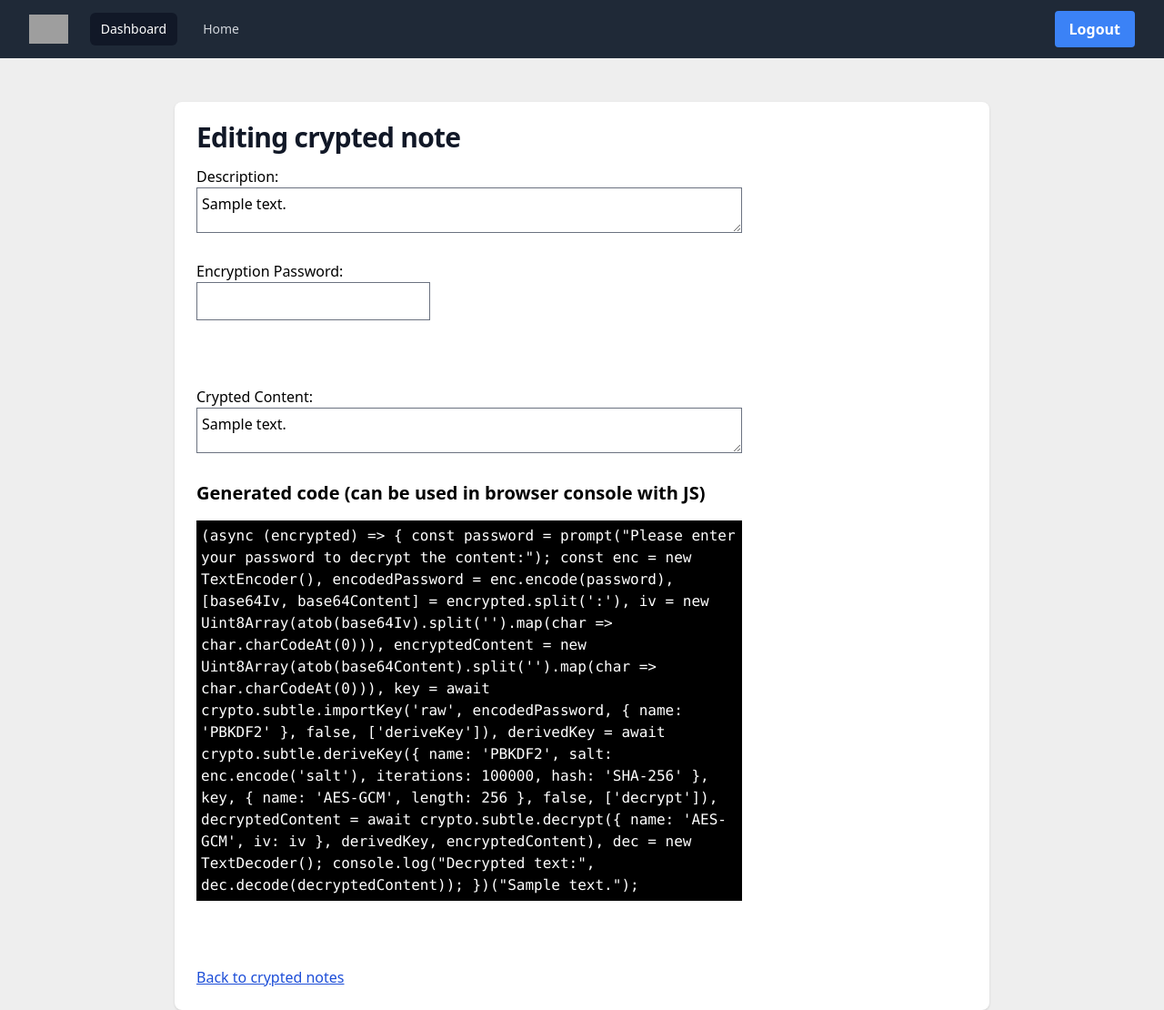
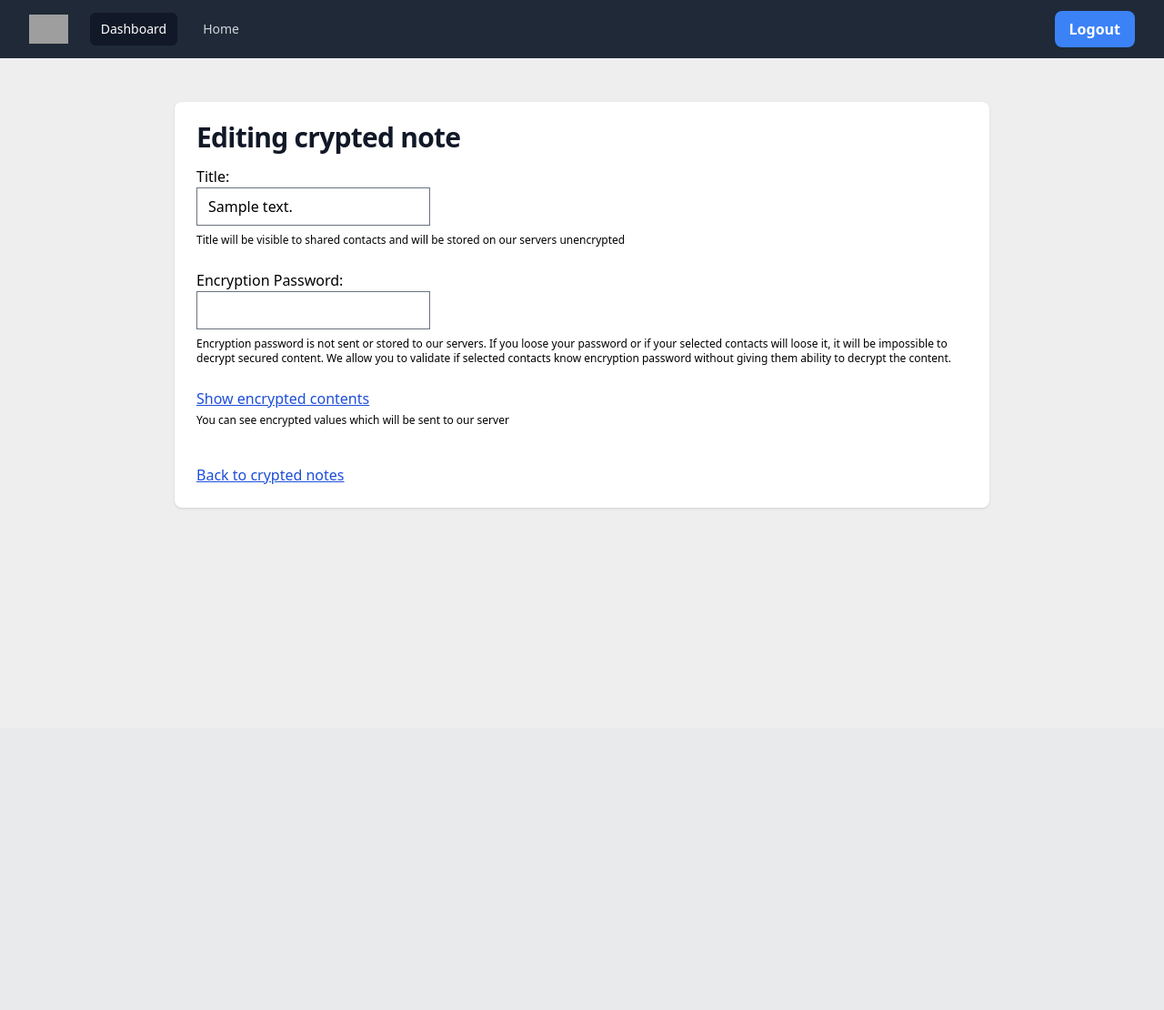
Before and after one commit to declegacy/declegacy, a Rails app: page /crypted_notes/1/edit in a window 1280 px wide. Shown: the whole page at 91% size. After the commit the page ends 559 px from the top, so only its background shows below. Run offline with Rails 7, Linux system fonts and the light colour scheme; a user stored in the database is signed in; tables that the repository leaves empty hold one stand-in row (values such as "Sample post"); style sheets or scripts are compiled from the project's sources; some libraries are stand-ins or nearby versions; grey boxes are pictures that could not be loaded.

Commit message:
improve UI

```diff
--- a/app/assets/stylesheets/application.tailwind.css
+++ b/app/assets/stylesheets/application.tailwind.css
@@ -28,13 +28,19 @@
     }
   }
 
-  button, input[type="submit"], .btn-primary, .btn-sm {
-    @apply bg-blue-500 hover:bg-blue-700 !text-white font-bold py-2 px-4 rounded cursor-pointer !no-underline;
+  button, input[type="submit"], .btn-primary, .btn, .btn-sm, .btn-xs {
+    @apply bg-blue-500 hover:bg-blue-700 !text-white font-bold py-2 px-4  rounded-lg cursor-pointer !no-underline;
   }
 
-  .component-list button {
-    @apply py-1 px-2 text-xs
+  .alert button{
+    @apply text-white bg-red-800 hover:bg-red-900 focus:ring-4 focus:outline-none focus:ring-red-300 font-medium text-xs px-3 py-1.5 me-2 text-center inline-flex items-center
   }
+
+  .component-list button, .btn-xs, .btn-sm {
+    @apply py-1 px-2 text-xs;
+  }
+
+
 }
 
 body {
--- a/app/javascript/controllers/crypted_note_controller.js
+++ b/app/javascript/controllers/crypted_note_controller.js
@@ -2,7 +2,11 @@ import { Controller } from "@hotwired/stimulus"
 import { getShortSHA256Hash } from "shared_methods"
 
 export default class extends Controller {
-  static targets = [ 'rawContent', 'encryptionPassword', 'cryptedContent', "codeTemplate", "generatedDecryptionCode", "generatedContentContainer", "errorContent", "rawContentContainer", "submitContainer", "shortPasswordHash"]
+  static targets = [
+    'rawContent', 'encryptionPassword', 'cryptedContent', "codeTemplate", "generatedDecryptionCode",
+    "generatedContentContainer", "generatedContentFieldsContainer", "generatedContentLinkContainer",
+    "errorContent", "rawContentContainer",
+    "submitContainer", "shortPasswordHash"]
 
   connect() {
     if(this.cryptedContentTarget.value) {
@@ -23,6 +27,13 @@ export default class extends Controller {
 
 
     this.encryptionKey = null;
+  }
+
+  async showGeneratedContentFields(event) {
+    event.preventDefault();
+
+    this.generatedContentLinkContainerTarget.style.display = "none"
+    this.generatedContentFieldsContainerTarget.style.display = "block"
   }
 
   async tryToDecrypt(event) {
--- a/app/views/crypted_notes/_form.html.erb
+++ b/app/views/crypted_notes/_form.html.erb
@@ -13,27 +13,42 @@
   <% end %>
 
   <%# unless crypted_note.persisted? %>
-    <%= form.label :query, "Description:" %><br/>
-    <%= form.text_area :description %><br/><br/>
+    <%= form.label :query, "Title:" %><br/>
+    <%= form.text_field :description %>
+    <div class="text-xs mt-2">Title will be visible to shared contacts and will be stored on our servers unencrypted</div>
+    <br/>
 
   <div data-crypted-note-target="rawContentContainer">
-    <%= form.label :crypted_note_raw_content, "Raw Content (no encryption):" %><br/>
+    <%= form.label :crypted_note_raw_content, "Secured content:" %><br/>
     <textarea id="crypted_note_raw_content" data-crypted-note-target="rawContent" data-action="input->crypted-note#tryToEncrypt" style="height: 200px"></textarea> <!-- name attribute should not be saved in order to not set it to server -->
-    <br/><br/>
+    <div class="text-xs mt-2">Secured content will be visible to selected conctacts only when you will not be able to reject decryption access to it for a longer period of time (in case of death). They will be able to decrypt the content only witn encryption password which you should share with them outside of DecLegacy.com (ideally not via internet). Value of this field is not sent to or stored on our servers. Without password it is impossible to decypt it</div>
+    <br/>
   </div>
   <%# end %>
 
   <%= render "password_fields", type: :crypted_note, form: form %>
+  <div class="text-xs mt-2">Encryption password is not sent or stored to our servers. If you loose your password or if your selected contacts will loose it, it will be impossible to decrypt secured content. We allow you to validate if selected contacts know encryption password without giving them ability to decrypt the content.</div>
+  <br/>
 
   <div data-crypted-note-target="generatedContentContainer">
-    <%= form.label :query, "Crypted Content:" %><br/>
-    <%= form.text_area :crypted_content, readonly: true, data: {crypted_note_target: :cryptedContent} %><br/><br/>
-    <div data-crypted-note-target="codeTemplate" style="display:none"><%= render "executable_code"%></div>
+    <div data-crypted-note-target="generatedContentLinkContainer">
+      <a href="#" data-action="click->crypted-note#showGeneratedContentFields">Show encrypted contents</a>
+      <div class="text-xs mt-1 mb-4">You can see encrypted values which will be sent to our server</div>
 
-    <h3>Generated code (can be used in browser console with JS)</h3>
-    <code data-crypted-note-target="generatedDecryptionCode"></code>
+    </div>
 
-    <br/><br/>
+    <div data-crypted-note-target="generatedContentFieldsContainer" style="display:none">
+      <%= form.label :query, "Crypted Content:" %><br/>
+      <%= form.text_area :crypted_content, readonly: true, data: {crypted_note_target: :cryptedContent} %><br/><br/>
+      <div data-crypted-note-target="codeTemplate" style="display:none"><%= render "executable_code"%></div>
+
+      <label>Generated backup code: </label>
+      <code data-crypted-note-target="generatedDecryptionCode" class="p-2 text-xs rounded"></code>
+
+      <div class="text-xs mt-2">You can copy and paste this code into your browser console and decrypt it with your password. We will send you copy of this code to your email address so you will be able to decrypt the secured contents even without DecLegacy.com</div>
+
+      <br/>
+    </div>
   </div>
 
   <% if crypted_note.user == current_user %>
--- a/app/views/crypted_notes/_password_fields.html.erb
+++ b/app/views/crypted_notes/_password_fields.html.erb
@@ -1,8 +1,16 @@
   <% type = type.to_s %>
   <%= form.label :crypted_note_encryption_password, "Encryption Password:" %><br/>
   <input autocomplete="off" autofill="off" id="crypted_note_encryption_password" data-<%= type.dasherize %>-target="encryptionPassword" data-action="input-><%= type.dasherize %>#onPasswordInput" type="password" /> <!-- name attribute should not be saved in order to not set it to server -->
-  <br/><br/>
-  <div data-<%= type.dasherize %>-target="errorContent" style="display:none; border: 1px solid red; color:red; background: #fadfd2; padding: 5px">Incorrect password</div>
-  <br/><br/>
+  <div data-<%= type.dasherize %>-target="errorContent" style="display:none;">
+    <div class="flex items-center p-4 mb-4 mt-2 text-sm text-red-800 rounded-lg bg-red-50 dark:bg-gray-800 dark:text-red-400" role="alert">
+      <svg class="flex-shrink-0 inline w-4 h-4 me-3" aria-hidden="true" xmlns="http://www.w3.org/2000/svg" fill="currentColor" viewBox="0 0 20 20">
+        <path d="M10 .5a9.5 9.5 0 1 0 9.5 9.5A9.51 9.51 0 0 0 10 .5ZM9.5 4a1.5 1.5 0 1 1 0 3 1.5 1.5 0 0 1 0-3ZM12 15H8a1 1 0 0 1 0-2h1v-3H8a1 1 0 0 1 0-2h2a1 1 0 0 1 1 1v4h1a1 1 0 0 1 0 2Z"/>
+      </svg>
+      <span class="sr-only">Info</span>
+      <div>
+        <span class="font-medium">Wrong password!</span> Please try different password.
+      </div>
+    </div>
+  </div>
 
   <%= form.hidden_field "short_password_hash",  data: {"#{type}_target" => "shortPasswordHash"} %>
--- a/app/views/crypted_notes/index.html.erb
+++ b/app/views/crypted_notes/index.html.erb
@@ -1,5 +1,3 @@
-<p style="color: green"><%= notice %></p>
-
 <h1>Crypted notes</h1>
 
 <div id="crypted_notes" class="component-list">
--- a/app/views/layouts/application.html.erb
+++ b/app/views/layouts/application.html.erb
@@ -16,7 +16,7 @@
       <%= render "layouts/menu" %>
 
       <div class="max-w-4xl mt-12 mx-auto main-container">
-        <% if false %>
+        <% if notice %>
           <div class="p-4 mb-4 text-sm text-green-800 rounded-lg bg-green-50 dark:bg-gray-800 dark:text-green-400" role="alert">
             <%= notice %>
           </div>
--- a/app/views/permitted_contacts/_permitted_contact.html.erb
+++ b/app/views/permitted_contacts/_permitted_contact.html.erb
@@ -13,5 +13,5 @@
     <span style="color:blue">User is NOT yet allowed to decrypt secret content</span>
   <% end  %>
 
-  <%= link_to "Edit", edit_crypted_note_permitted_contact_path(@crypted_note, permitted_contact) %>
+  <%= link_to "Edit", edit_crypted_note_permitted_contact_path(@crypted_note, permitted_contact), class: "btn-sm" %>
 </div>
--- a/app/views/permitted_contacts/index.html.erb
+++ b/app/views/permitted_contacts/index.html.erb
@@ -9,4 +9,4 @@
 
 <br/>
 
-<%= link_to "New permitted contact", new_crypted_note_permitted_contact_path(@crypted_note) %>
+<%= link_to "New permitted contact", new_crypted_note_permitted_contact_path(@crypted_note), class: "btn-primary" %>
```
Also changed, not shown: app/views/crypted_notes/_crypted_note.html.erb (+10 -5 lines), app/views/crypted_notes/_warning.html.erb (added, +12 -0 lines).
